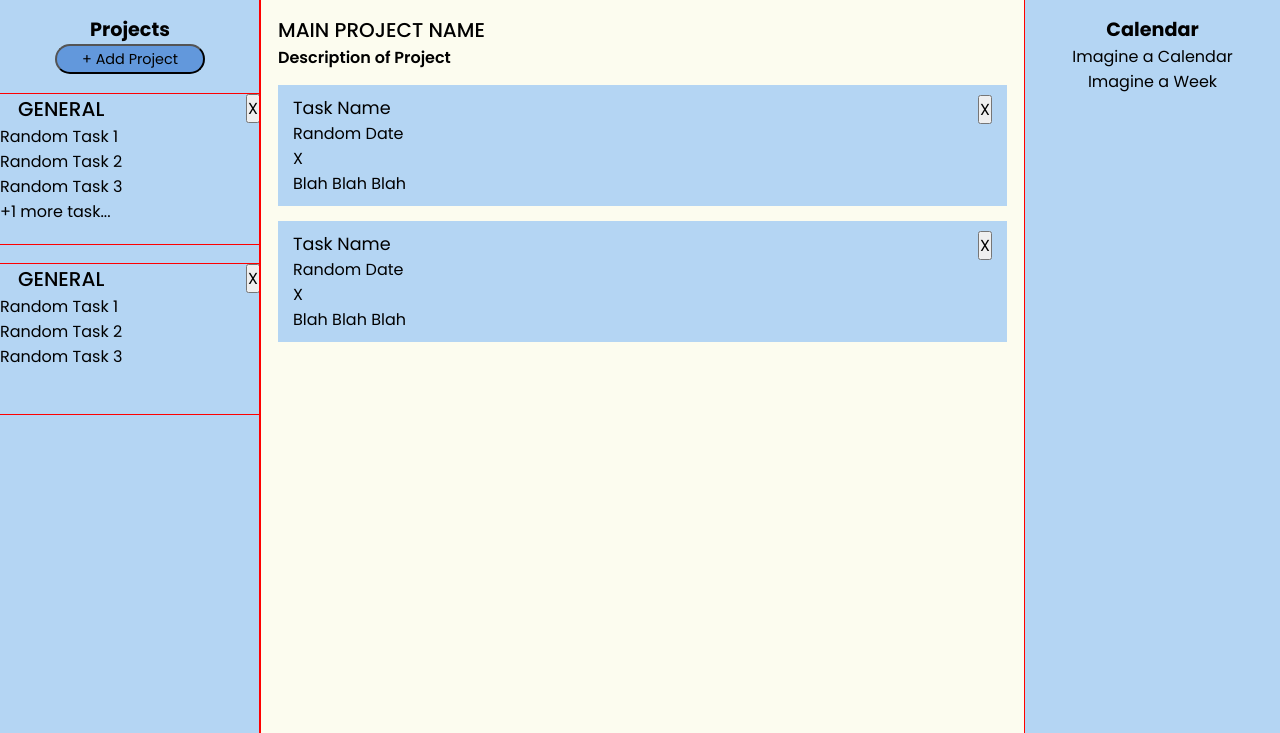
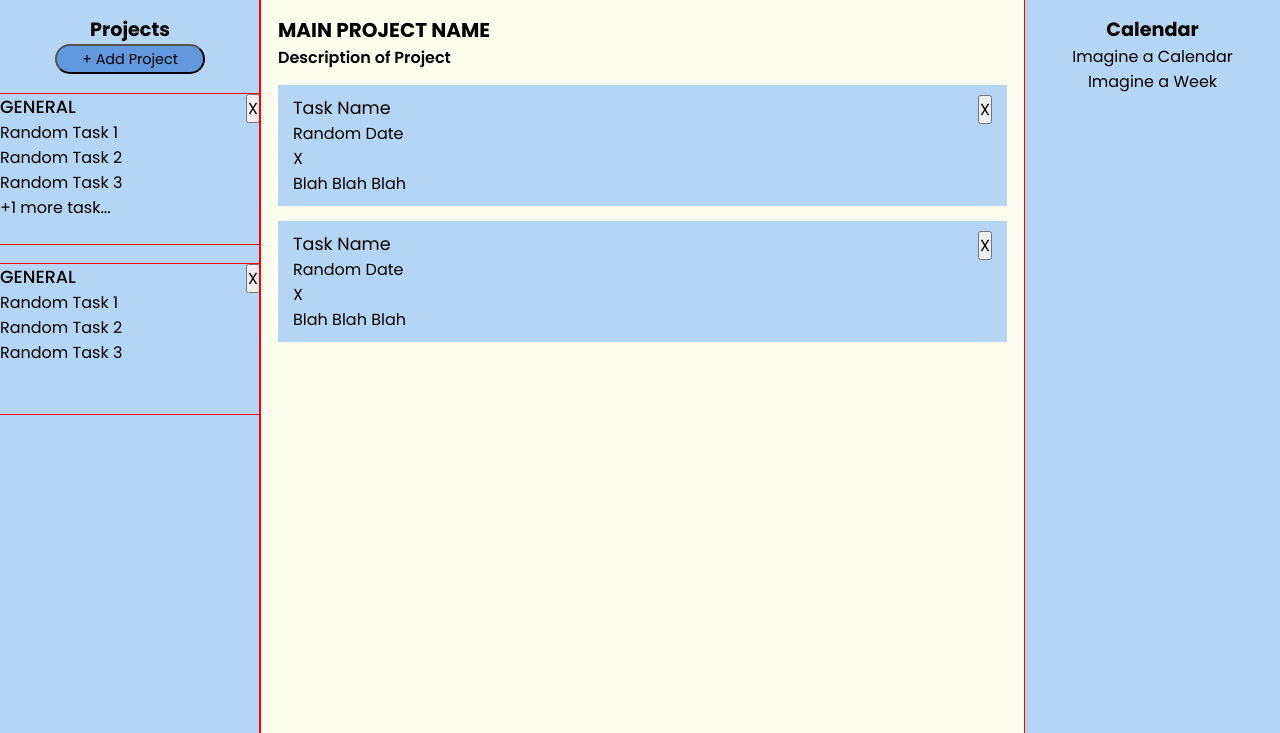
Before and after one commit to jansencir/top-todo-list, a website built with webpack: page src/template.html in a window 1280 px wide. Shown: the part 67-800 px from the top of the page. Built offline with nearby package versions, Linux system fonts and the light colour scheme.

Commit message:
Fix styling error in project name class

```diff
--- a/src/styles.css
+++ b/src/styles.css
@@ -209,7 +209,7 @@ main,
   grid-column: 2 / 3;
 }
 
-.project-name {
+.main-project-name {
   font-size: 1.25rem;
   margin-top: 18px;
   margin-left: 18px;
--- a/src/template.html
+++ b/src/template.html
@@ -41,7 +41,7 @@
 
         <main id="main-area">
             <!-- dummy content -->
-            <h2 class="project-name">MAIN PROJECT NAME</h2>
+            <h2 class="main-project-name">MAIN PROJECT NAME</h2>
             <p class="project-description">Description of Project</p>
 
             <div class="task">
```
